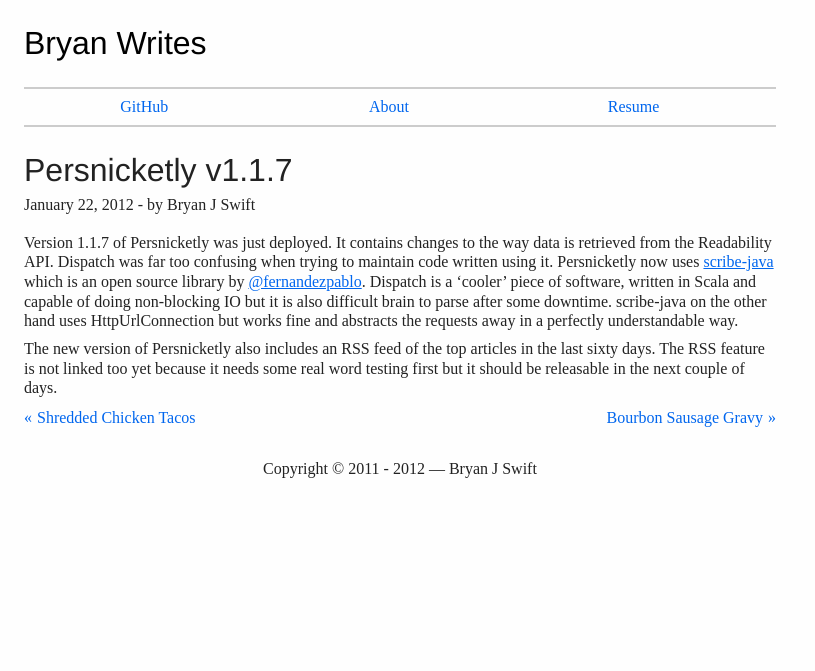
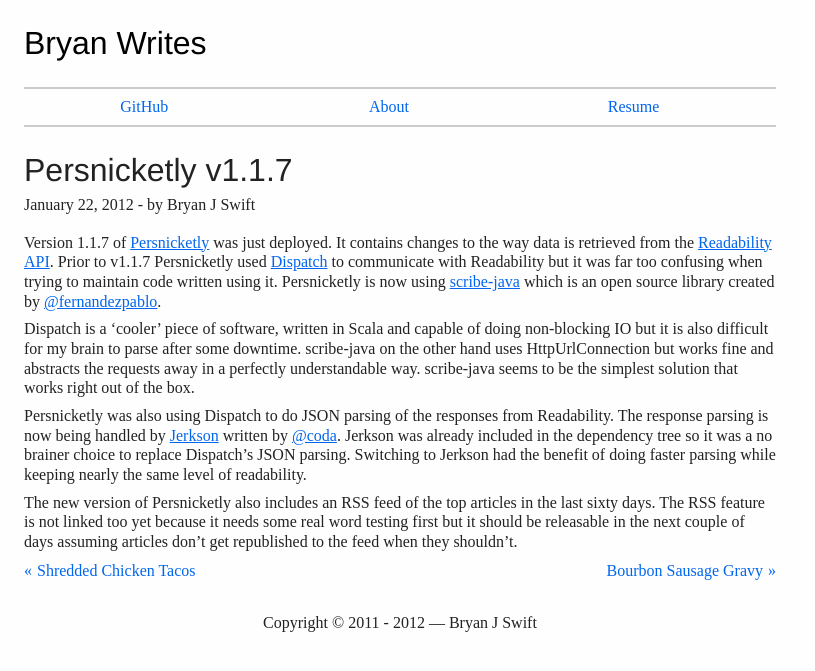
Before and after one commit to bryanjswift/bryanjswift.github.com, a Jekyll site: the page built from _posts/2012-01-22-persnicketly-v117.markdown, in a window 1280 px wide. Shown: the top 671 px of the page, without its empty margins (0-815 px from the left). Built offline with Jekyll 4.4.1, drawn with Linux system fonts in a browser that asks for light colours; comment, search, counter and statistics services are not loaded.

Commit message:
Add a bunch more info about changes to Persnicketly

```diff
--- a/_posts/2012-01-22-persnicketly-v117.markdown
+++ b/_posts/2012-01-22-persnicketly-v117.markdown
@@ -6,6 +6,10 @@
 categories: []
 ---
 
-Version 1.1.7 of Persnicketly was just deployed. It contains changes to the way data is retrieved from the Readability API. Dispatch was far too confusing when trying to maintain code written using it. Persnicketly now uses [scribe-java](https://github.com/fernandezpablo85/scribe-java) which is an open source library by [@fernandezpablo](https://twitter.com/fernandezpablo). Dispatch is a 'cooler' piece of software, written in Scala and capable of doing non-blocking IO but it is also difficult brain to parse after some downtime. scribe-java on the other hand uses HttpUrlConnection but works fine and abstracts the requests away in a perfectly understandable way.
+Version 1.1.7 of [Persnicketly](http://persnicketly.com) was just deployed. It contains changes to the way data is retrieved from the [Readability API](https://www.readability.com/publishers/api). Prior to v1.1.7 Persnicketly used [Dispatch](http://dispatch.databinder.net) to communicate with Readability but it was far too confusing when trying to maintain code written using it. Persnicketly is now using [scribe-java](https://github.com/fernandezpablo85/scribe-java) which is an open source library created by [@fernandezpablo](https://twitter.com/fernandezpablo).
 
-The new version of Persnicketly also includes an RSS feed of the top articles in the last sixty days. The RSS feature is not linked too yet because it needs some real word testing first but it should be releasable in the next couple of days.
+Dispatch is a 'cooler' piece of software, written in Scala and capable of doing non-blocking IO but it is also difficult for my brain to parse after some downtime. scribe-java on the other hand uses HttpUrlConnection but works fine and abstracts the requests away in a perfectly understandable way. scribe-java seems to be the simplest solution that works right out of the box.
+
+Persnicketly was also using Dispatch to do JSON parsing of the responses from Readability. The response parsing is now being handled by [Jerkson](http://github.com/codahale/jerkson) written by [@coda](http://twitter.com/coda). Jerkson was already included in the dependency tree so it was a no brainer choice to replace Dispatch's JSON parsing. Switching to Jerkson had the benefit of doing faster parsing while keeping nearly the same level of readability.
+
+The new version of Persnicketly also includes an RSS feed of the top articles in the last sixty days. The RSS feature is not linked too yet because it needs some real word testing first but it should be releasable in the next couple of days assuming articles don't get republished to the feed when they shouldn't.
```
